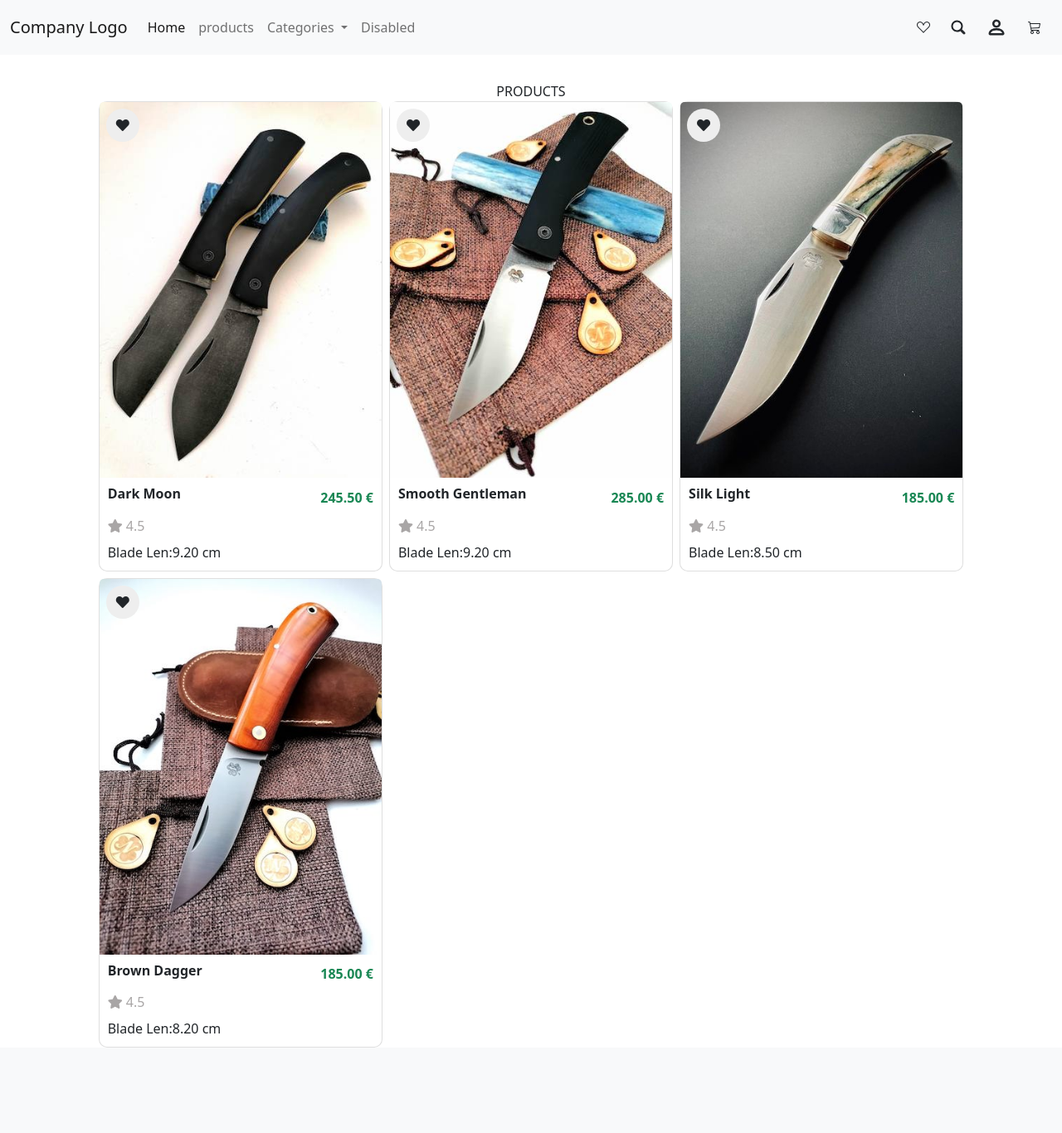
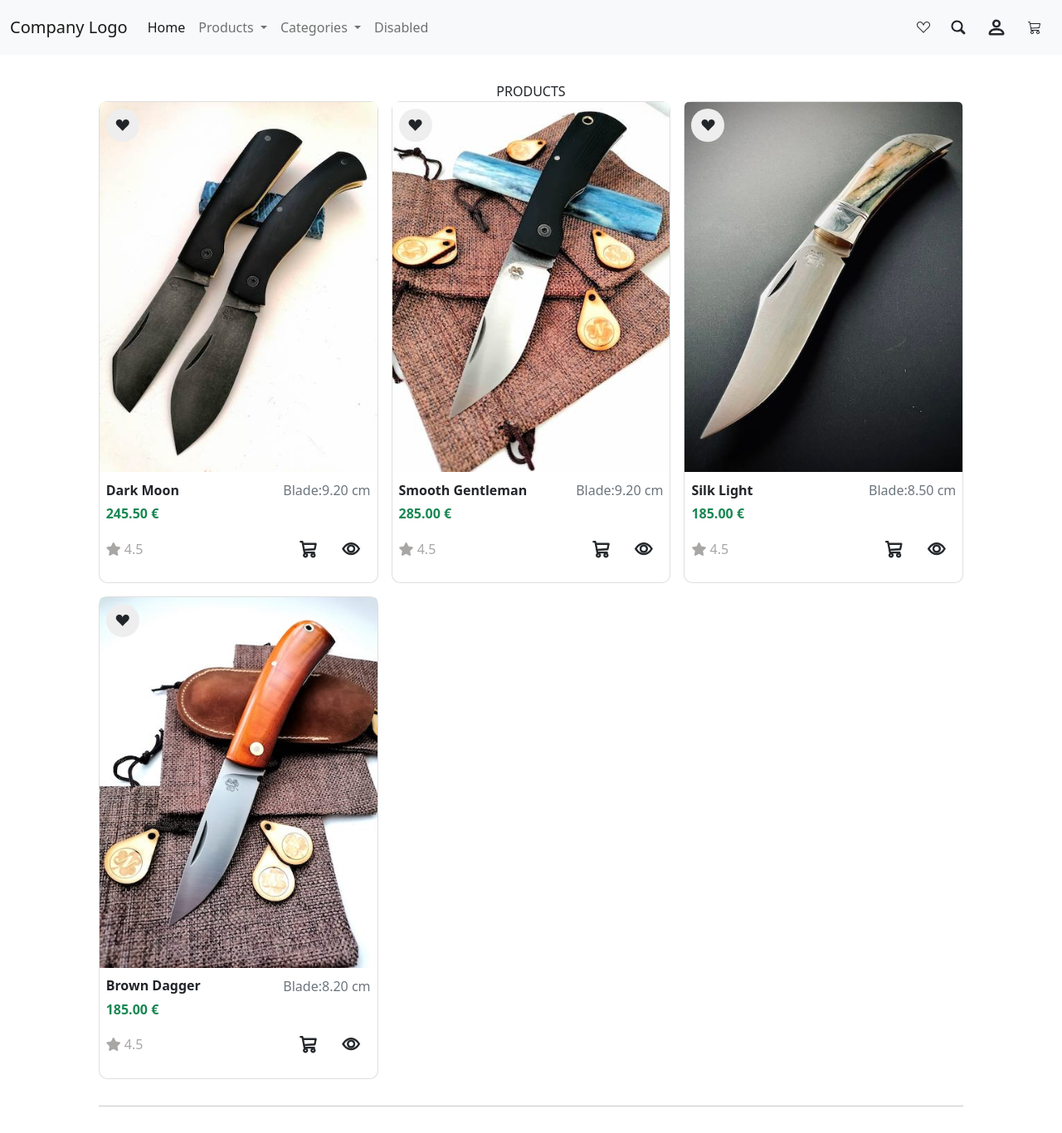
Before and after one commit to rockroman/CI_PP5_Blade, a Django app: page /products/ in a window 1280 px wide. Shown: the whole page at 83% size. Before the commit the page ends 1263 px from the top, so only its background shows below. Run offline with Django 3.2, Linux system fonts and the light colour scheme; data comes from the database, SQL or seed files in the repository; some libraries are stand-ins or nearby versions.

Commit message:
add user stories to README , add links to all productspage and create basic template for product details page

```diff
--- a/products/templates/products/store_products.html
+++ b/products/templates/products/store_products.html
@@ -14,36 +14,60 @@
 
     <div class="row">
         <div class="product-container col-10 offset-1 ">
-            <div class="row g-2">
+            <div class="row g-3">
                 {% for product in products %}
                 <div class="col-sm-6 col-md-6 col-lg-4 col-xl-4 ">
-                    <div class="card border-1">
+                    <div class="card border-1 h-100">
                         <div class="img-container">
-                            <div class="d-flex justify-content-between align-items-center p-2 first"> <span class="wishlist"><i class="fa fa-heart"></i></span>  </div>
-                            <img src="{{ product.image.url }}" class="img-fluid card-img-top">
+                            <div class=" align-items-center p-2 first">
+                                 <span class="wishlist"><i class="bi bi-suit-heart-fill"></i></span>
+                            </div>
+                            <a href="{% url 'products:product_detail' product.id %}">
+                            <img src="{{ product.image.url }}" class="img-fluid card-img-top" alt="">
+                            </a>
                         </div>
-                        <div class="product-detail-container">
-                            <div class="d-flex justify-content-between align-items-center">
-                                <h6 class="mb-2 fw-bold">{{ product.name }}</h6> <span class="text-success fw-bold">{{ product.price }} €</span>
+                        <div class="product-detail-container px-2">
+                            <div class="d-flex justify-content-between align-items-center flex-wrap mb-1">
+                                <h6 class="m-0 fw-bold">{{ product.name }}</h6> <span class="text-muted">Blade:{{ product.blade_length }} cm</span>
+                            </div>
+                            <div class="text-success fw-bold">
+                                {{ product.price }} €
                             </div>
                             <div class="d-flex justify-content-between align-items-center mt-2 mb-2">
                                 <div class="ratings"> <i class="fa fa-star"></i> <span>4.5</span></div>
-                                <div class="size"></div>
+                                <div class="">
+                                    <a class="btn" href="#"><i class="bi bi-cart3" style="-webkit-text-stroke-width: 1px; font-size: 1.3rem;"></i></a>
+                                    <a class="btn" href="#"><i class="bi bi-eye" style="-webkit-text-stroke-width: 1px; font-size: 1.3rem;"></i> </a>
+                                </div>
                             </div>
-                            <div>
-                                <div class="blade-len">Blade Len:{{ product.blade_length }} cm</div>
-                            </div>
-
 
                         </div>
                     </div>
                 </div>
+                {% if forloop.counter|divisibleby:1 %}
+                <div class="col-12 d-sm-none mb-3">
+                    <hr>
+                </div>
+                {% endif %}
+                {% if forloop.counter|divisibleby:2 %}
+                    <div class="col-12 d-none d-sm-block d-md-block d-lg-none mb-3">
+                        <hr>
+                    </div>
+                {% endif %}
+                {% if forloop.counter|divisibleby:3 %}
+                    <div class="col-12 d-none d-lg-block d-xl-none mb-3">
+                        <hr>
+                    </div>
+                {% endif %}
+                {% if forloop.counter|divisibleby:4 %}
+                    <div class="col-12 d-none d-xl-block mb-3">
+                        <hr>
+                    </div>
+                {% endif %}
                 {% endfor %}
 
             </div>
         </div>
-
-
     </div>
 </div>
 
--- a/products/urls.py
+++ b/products/urls.py
@@ -13,5 +13,6 @@ app_name = 'products'
 
 urlpatterns = [
     path('products/', views.store_products, name='store_products'),
+    path('products/<int:product_id>/', views.product_detail, name='product_detail'),
 
 ]
--- a/products/views.py
+++ b/products/views.py
@@ -1,7 +1,7 @@
 # Imports
 # ~~~~~~~~~~~~~~~~~~~~~~~~~~~~~~~~~~~~~~~~~~~~~~~~~~~~~~~~~~~~~~~~~~~~~~~~~~~~~
 # 3rd party:
-from django.shortcuts import render
+from django.shortcuts import render, get_object_or_404
 
 # Internal:
 from .models import Product
@@ -18,3 +18,14 @@ def store_products(request):
     }
 
     return render(request,template, context)
+
+
+def product_detail(request, product_id):
+    product = get_object_or_404(Product, pk=product_id)
+    template = 'products/product_details.html'
+
+    context = {
+        'product': product,
+    }
+
+    return render(request,template, context)
--- a/static/css/base.css
+++ b/static/css/base.css
@@ -73,7 +73,7 @@ html{
 
   .img-container .first {
     position: absolute;
-    width: 100%;
+    /* width: 100%; */
 
   }
 
@@ -94,34 +94,3 @@ html{
   .ratings span {
     color: #a9a6a6;
   }
-
-  /* label.radio {
-    cursor: pointer;
-  }
-
-  label.radio input {
-    position: absolute;
-    top: 0;
-    left: 0;
-    visibility: hidden;
-    pointer-events: none;
-  }
-
-  label.radio span {
-    height: 25px;
-    width: 25px;
-    display: flex;
-    justify-content: center;
-    align-items: center;
-    border: 2px solid #dc3545;
-    color: #dc3545;
-    font-size: 10px;
-    border-radius: 50%;
-    text-transform: uppercase
-  }
-
-  label.radio input:checked+span {
-    border-color: #dc3545;
-    background-color: #dc3545;
-    color: #fff;
-  } */
--- a/templates/partials/top_main_nav.html
+++ b/templates/partials/top_main_nav.html
@@ -19,9 +19,19 @@
                 <li class="nav-item">
                     <a class="nav-link active" aria-current="page" href="{% url 'home:home' %}">Home</a>
                 </li>
-                <li class="nav-item">
+                <!-- <li class="nav-item">
                     <a class="nav-link" href="{% url 'products:store_products' %}">products</a>
-                </li>
+                </li> -->
+                <li class="nav-item dropdown">
+                    <a class="nav-link dropdown-toggle" href="#" role="button" data-bs-toggle="dropdown" aria-expanded="false">
+                        Products
+                    </a>
+                <ul class="dropdown-menu">
+                    <li><a class="dropdown-item" href="{% url 'products:store_products' %}">All products</a></li>
+                    <li><a class="dropdown-item" href="#">Another action</a></li>
+                    <li><a class="dropdown-item" href="#">Another action</a></li>
+                    <li><a class="dropdown-item" href="#">Something else here</a></li>
+                </ul>
                 <li class="nav-item dropdown">
                     <a class="nav-link dropdown-toggle" href="#" role="button" data-bs-toggle="dropdown" aria-expanded="false">
                         Categories
@@ -58,7 +68,7 @@
         <button type="button" class="btn-close" data-bs-dismiss="offcanvas" aria-label="Close"></button>
     </div>
     <div class="offcanvas-body">
-        <form class="d-flex " method="GET" action="">
+        <form class="d-flex " method="GET" >
             <div class="input-group">
                 <input class="form-control" type="search" name="q" placeholder="Search" aria-label="Search">
                 <button class="btn" type="submit"><i class="bi bi-search"></i></button>
@@ -87,10 +97,10 @@
             </li>
             <li class="nav-item dropdown">
                 <a class="nav-link dropdown-toggle" href="#" role="button" data-bs-toggle="dropdown" aria-expanded="false">
-                Dropdown
+                Products
                 </a>
             <ul class="dropdown-menu">
-                <li><a class="dropdown-item" href="#">Action</a></li>
+                <li><a class="dropdown-item" href="{% url 'products:store_products' %}">All Products</a></li>
                 <li><a class="dropdown-item" href="#">Another action</a></li>
                 <li><a class="dropdown-item" href="#">Another action</a></li>
                 <li><a class="dropdown-item" href="#">Something else here</a></li>
```
Also changed, not shown: products/templates/products/product_details.html (added, +9 -0 lines), README.md.
